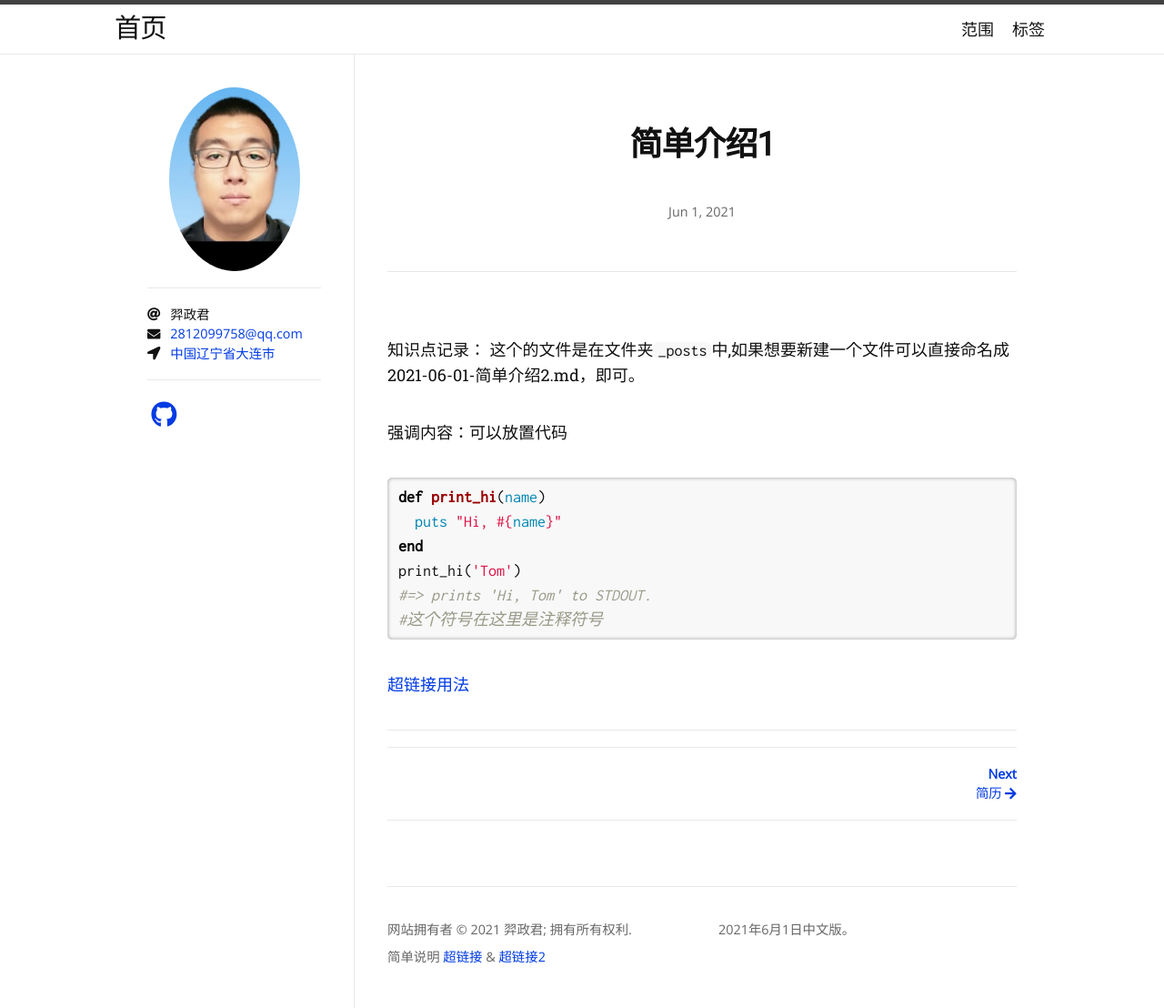
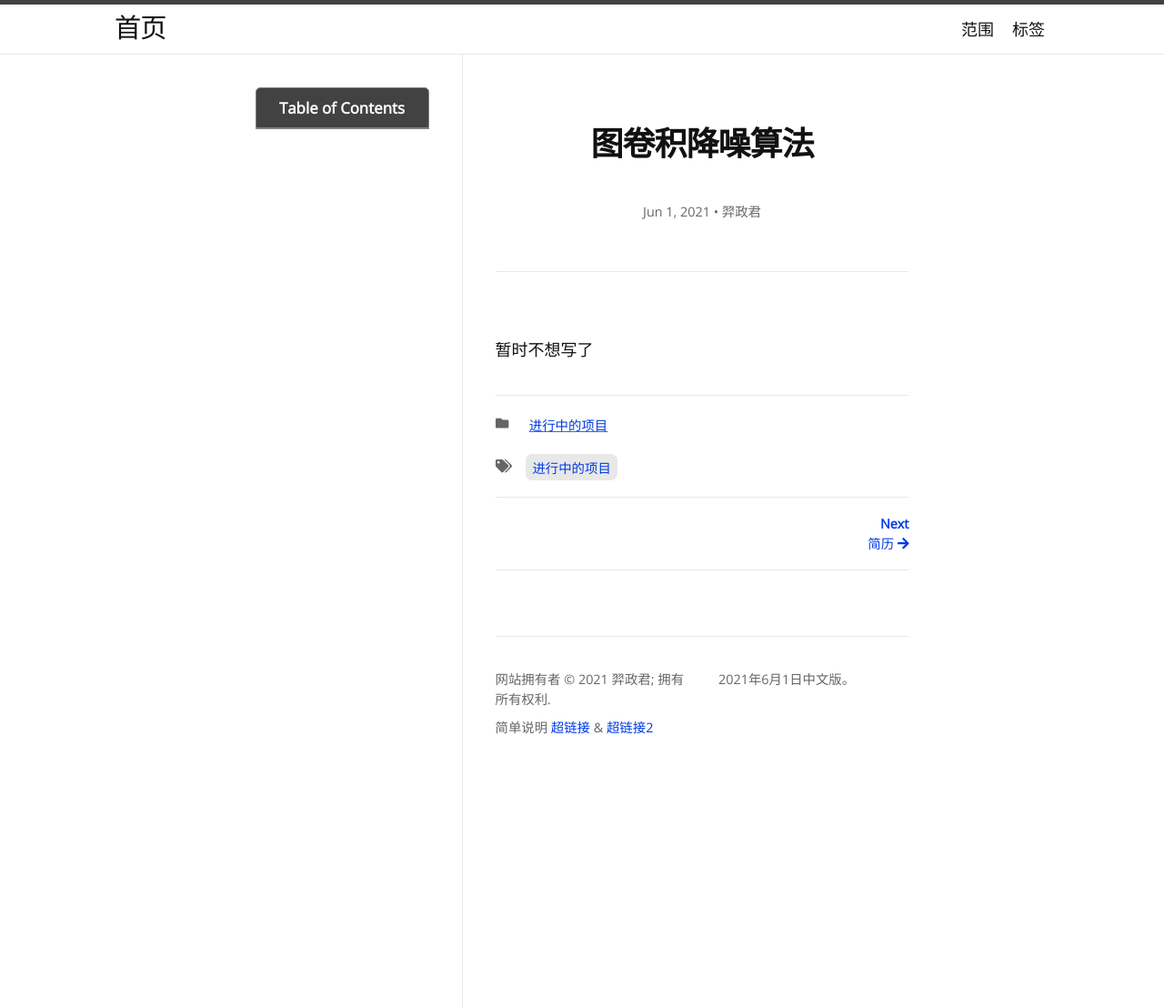
Before and after one commit to guohuanguohuan/helloyizhengjun.github.io, a Jekyll site: the page built from _posts/2021-06-01-简单介绍1.md, in a window 1280 px wide. Shown: the whole page at 91% size. Built offline with Jekyll 4.4.1, drawn with Linux system fonts in a browser that asks for light colours; nearby versions of some CDN libraries; some web fonts are replaced.

Commit message:
Update 2021-06-01-简单介绍1.md

```diff
--- a/_posts/2021-06-01-简单介绍1.md
+++ b/_posts/2021-06-01-简单介绍1.md
@@ -1,21 +1,11 @@
 ---
 layout: post
+toc: true
+title: "图卷积降噪算法"
+categories: 进行中的项目
+tags: [进行中的项目]
+author:
+  - 羿政君
 ---
 
-知识点记录：
-这个的文件是在文件夹`_posts`中,如果想要新建一个文件可以直接命名成2021-06-01-简单介绍2.md，即可。
-
-<!--这些是注释文本，不会显示-->
-
-强调内容：可以放置代码
-{% highlight ruby %}
-def print_hi(name)
-  puts "Hi, #{name}"
-end
-print_hi('Tom')
-#=> prints 'Hi, Tom' to STDOUT.
-#这个符号在这里是注释符号
-{% endhighlight %}
-[超链接用法][jekyll-docs]
-
-[jekyll-docs]: http://jekyllrb.com/docs/home
+暂时不想写了
```
